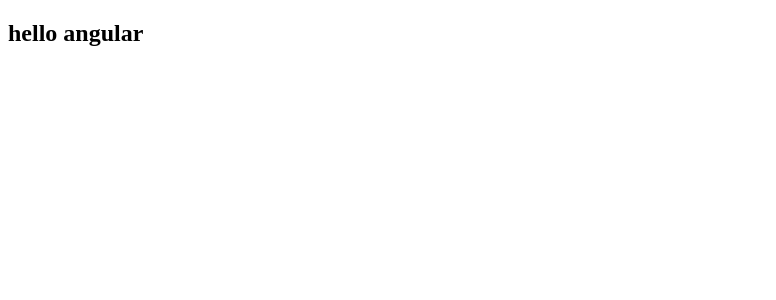
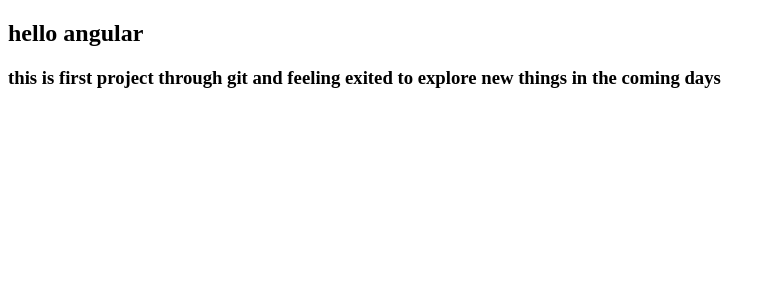
Before and after one commit to margamtejasree/myfirstproject, an Angular app: page / in a window 1280 px wide. Shown: the top 300 px of the page, without its empty margins (0-776 px from the left). Built offline with nearby package versions, Linux system fonts and the light colour scheme.

Commit message:
heading added

```diff
--- a/src/app/app.component.html
+++ b/src/app/app.component.html
@@ -1 +1,2 @@
 <h2>hello angular</h2>
+<h3>this is first project through git and feeling exited to explore new things in the coming days</h3>
```
